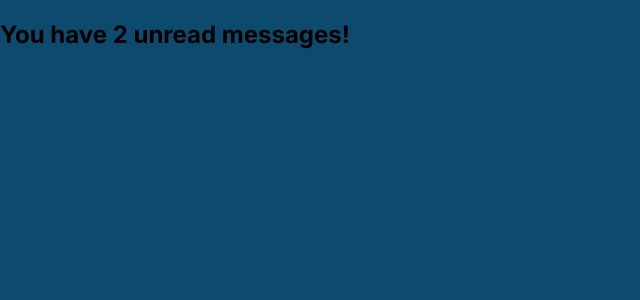
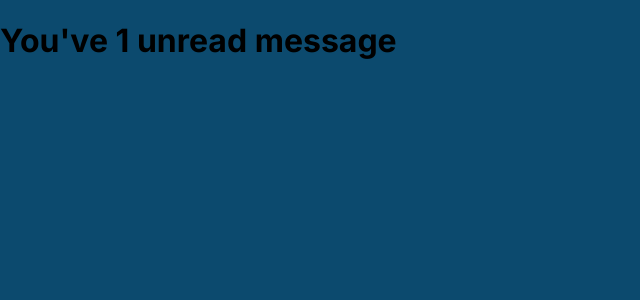
Before and after one commit to Bezy427/meme-generator, a React (Vite) app: page / in a window 1280 px wide. Shown: the top 300 px of the page, without its empty margins (0-640 px from the left). Built offline with nearby package versions, Linux system fonts and the light colour scheme.

Commit message:
conditional rendering practice

```diff
--- a/src/App.jsx
+++ b/src/App.jsx
@@ -14,7 +14,7 @@ export default function App() {
 //     email: "itsmyrealname@example.com",
 //     isFavorite: true
 //   })
-const [unreadMessages, setUnreadMessages] = useState(["a", "b"])
+const [messages, setMessages] = useState(["a"])
 
 
 //   let starIcon = contact.isFavorite ? starFilled : starEmpty;
@@ -35,8 +35,17 @@ const [unreadMessages, setUnreadMessages] = useState(["a", "b"])
 // 	console.log(allData)
 //   }
 
+	function determineText() {
+		if (messages.length === 0) {
+			return "You're all caught up!"
+		} else if (messages.length === 1) {
+			return "You've 1 unread message"
+		} else {
+			return `You've ${messages.length} unread messages`
+		}
+	}
 
-  return (
+  	return (
     // <main>
     //   <article className="card">
     //     <img
@@ -129,9 +138,8 @@ const [unreadMessages, setUnreadMessages] = useState(["a", "b"])
 	// 	</form>
 	// </section>
 
-	<div>
-		{unreadMessages.length && <h2>You have {unreadMessages.length} unread messages!</h2>}
-
-	</div>
+		<div>
+			<h1>{determineText()}</h1>
+		</div>
   )
 }
```
